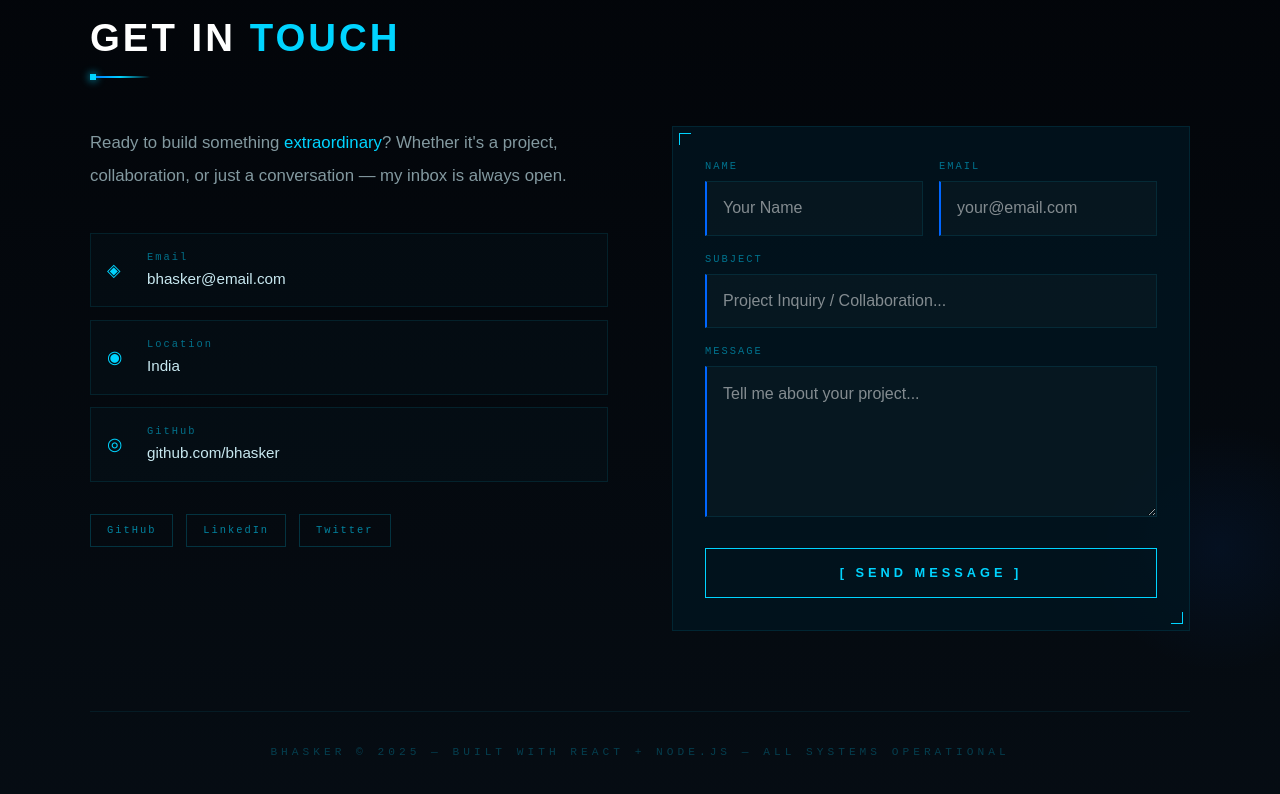
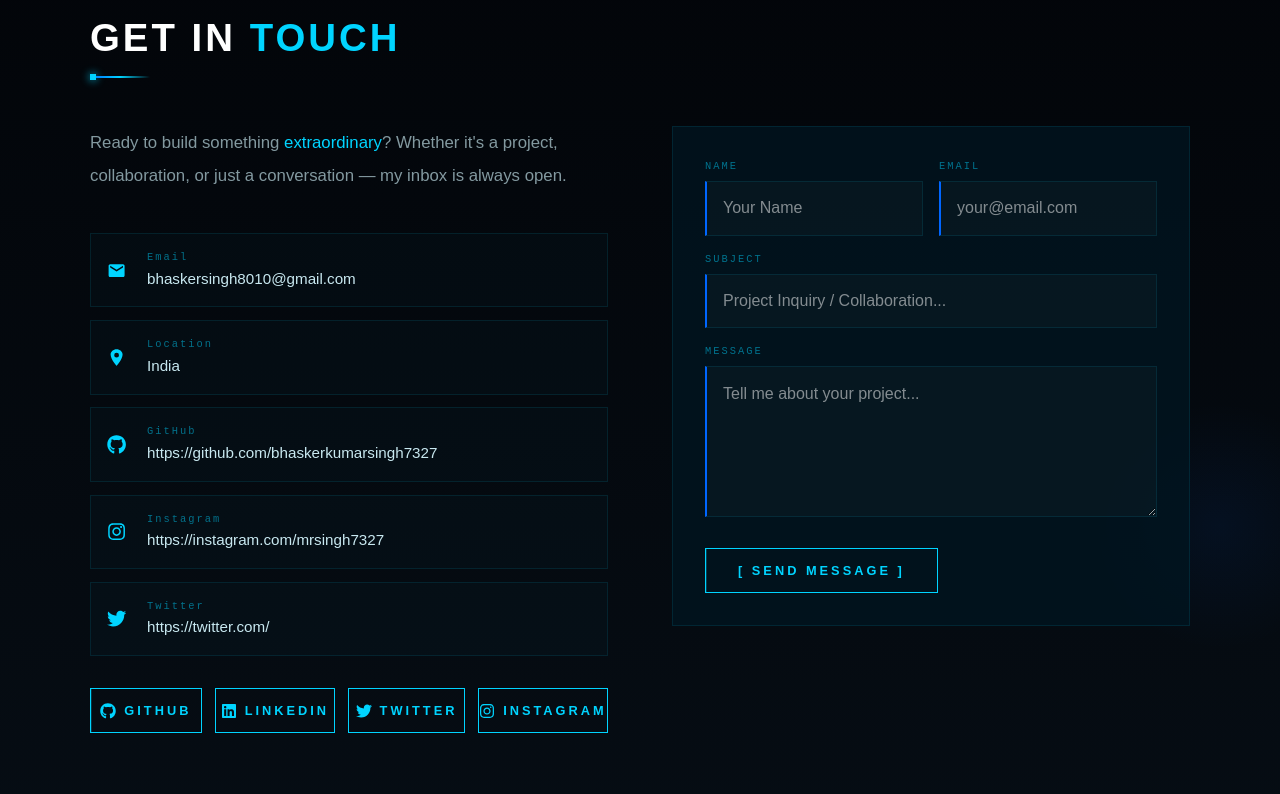
Before and after one commit to bhaskerkumarsingh7327/Portfolio, a React app in the folder frontend/: page / in a window 1280 px wide. Shown: the part 3079-3873 px from the top of the page. Built offline with nearby package versions, Linux system fonts and the light colour scheme; the HTML template or start-up script is replaced by a standard one.

Commit message:
today we add links and run msg box fully with backen

```diff
--- a/frontend/package.json
+++ b/frontend/package.json
@@ -13,7 +13,8 @@
     "@tailwindcss/vite": "^4.2.2",
     "framer-motion": "^12.38.0",
     "react": "^19.2.4",
-    "react-dom": "^19.2.4"
+    "react-dom": "^19.2.4",
+    "react-icons": "^5.6.0"
   },
   "devDependencies": {
     "@eslint/js": "^9.39.4",
--- a/frontend/src/components/Contact.jsx
+++ b/frontend/src/components/Contact.jsx
@@ -1,14 +1,21 @@
 import { useEffect, useRef, useState } from 'react'
+
+// ✅ ICONS ADD
+import { FaGithub, FaLinkedin, FaTwitter, FaInstagram } from 'react-icons/fa'
+import { MdEmail } from 'react-icons/md'
+import { IoLocationSharp } from 'react-icons/io5'
 
 export default function Contact() {
   const sectionRef = useRef(null)
   const [visible, setVisible] = useState(false)
   const [form, setForm] = useState({ name: '', email: '', subject: '', message: '' })
-  const [status, setStatus] = useState('') // idle | sending | success | error
+  const [status, setStatus] = useState('')
   const [focused, setFocused] = useState('')
 
   useEffect(() => {
-    const observer = new IntersectionObserver(([e]) => { if (e.isIntersecting) setVisible(true) }, { threshold: 0.1 })
+    const observer = new IntersectionObserver(([e]) => {
+      if (e.isIntersecting) setVisible(true)
+    }, { threshold: 0.1 })
     if (sectionRef.current) observer.observe(sectionRef.current)
     return () => observer.disconnect()
   }, [])
@@ -16,17 +23,29 @@ export default function Contact() {
   const handleChange = e => setForm({ ...form, [e.target.name]: e.target.value })
 
   const handleSubmit = async () => {
-    if (!form.name || !form.email || !form.message) { setStatus('error'); return }
+    if (!form.name.trim() || !form.email.trim() || !form.message.trim()) {
+      setStatus('error')
+      return
+    }
+
     setStatus('sending')
     try {
-      const res = await fetch('http://localhost:5000/api/contact', {
+      const res = await fetch('http://localhost:5001/api/contact', {
         method: 'POST',
         headers: { 'Content-Type': 'application/json' },
         body: JSON.stringify(form),
       })
-      if (res.ok) { setStatus('success'); setForm({ name: '', email: '', subject: '', message: '' }) }
-      else setStatus('error')
-    } catch { setStatus('error') }
+
+      if (res.ok) {
+        setStatus('success')
+        setForm({ name: '', email: '', subject: '', message: '' })
+      } else {
+        setStatus('error')
+      }
+
+    } catch {
+      setStatus('error')
+    }
   }
 
   const inputBase = (name) => ({
@@ -34,89 +53,191 @@ export default function Contact() {
     background: focused === name ? 'rgba(0,212,255,0.04)' : 'rgba(255,255,255,0.02)',
     border: `1px solid ${focused === name ? 'rgba(0,212,255,0.5)' : 'rgba(0,212,255,0.1)'}`,
     borderLeft: `2px solid ${focused === name ? '#00d4ff' : '#0066ff'}`,
-    color: '#fff', padding: '0.9rem 1rem',
-    fontSize: '1rem', fontFamily: "'Rajdhani',sans-serif",
-    outline: 'none', transition: 'all 0.3s',
+    color: '#fff',
+    padding: '0.9rem 1rem',
+    fontSize: '1rem',
+    fontFamily: "'Rajdhani',sans-serif",
+    outline: 'none',
+    transition: 'all 0.3s',
     boxShadow: focused === name ? '0 0 20px rgba(0,212,255,0.06)' : 'none',
   })
 
   const contacts = [
-    { icon: '◈', label: 'Email', val: 'bhasker@email.com' },
-    { icon: '◉', label: 'Location', val: 'India' },
-    { icon: '◎', label: 'GitHub', val: 'github.com/bhasker' },
+    { icon: <MdEmail />, label: 'Email', val: 'mailto:bhaskersingh8010@gmail.com' },
+    { icon: <IoLocationSharp />, label: 'Location', val: 'India' },
+    { icon: <FaGithub />, label: 'GitHub', val: 'https://github.com/bhaskerkumarsingh7327' },
+    { icon: <FaInstagram />, label: 'Instagram', val: 'https://instagram.com/mrsingh7327' },
+    { icon: <FaTwitter />, label: 'Twitter', val: 'https://twitter.com/' },
   ]
 
   return (
-    <section id="contact" ref={sectionRef} style={{ padding: '7rem 2rem', background: 'linear-gradient(180deg,#020408 0%,#060d14 100%)', position: 'relative', overflow: 'hidden' }}>
+    <section
+      id="contact"
+      ref={sectionRef}
+      style={{
+        padding: '7rem 2rem',
+        background: 'linear-gradient(180deg,#020408 0%,#060d14 100%)',
+        position: 'relative',
+        overflow: 'hidden'
+      }}
+    >
 
-      <div style={{ position: 'absolute', top: 0, left: 0, right: 0, height: 1, background: 'linear-gradient(to right,transparent,rgba(0,212,255,0.2),transparent)' }} />
-      <div style={{ position: 'absolute', bottom: '20%', right: '-5%', width: 250, height: 250, borderRadius: '50%', background: 'radial-gradient(circle,rgba(0,102,255,0.07) 0%,transparent 70%)', pointerEvents: 'none' }} />
+      <div style={{
+        position: 'absolute',
+        top: 0,
+        left: 0,
+        right: 0,
+        height: 1,
+        background: 'linear-gradient(to right,transparent,rgba(0,212,255,0.2),transparent)'
+      }} />
+
+      <div style={{
+        position: 'absolute',
+        bottom: '20%',
+        right: '-5%',
+        width: 250,
+        height: 250,
+        borderRadius: '50%',
+        background: 'radial-gradient(circle,rgba(0,102,255,0.07) 0%,transparent 70%)',
+        pointerEvents: 'none'
+      }} />
 
       <div style={{ maxWidth: 1100, margin: '0 auto' }}>
-        <div style={{ opacity: visible ? 1 : 0, transform: visible ? 'translateY(0)' : 'translateY(30px)', transition: 'all 0.7s ease' }}>
+        <div style={{
+          opacity: visible ? 1 : 0,
+          transform: visible ? 'translateY(0)' : 'translateY(30px)',
+          transition: 'all 0.7s ease'
+        }}>
           <p className="section-tag">// ESTABLISH_CONNECTION.sh</p>
           <h2 className="section-title">Get In <span>Touch</span></h2>
           <div className="section-bar" />
         </div>
 
-        <div style={{ display: 'grid', gridTemplateColumns: 'repeat(auto-fit,minmax(280px,1fr))', gap: '4rem' }}>
+        <div style={{
+          display: 'grid',
+          gridTemplateColumns: 'repeat(auto-fit,minmax(280px,1fr))',
+          gap: '4rem'
+        }}>
 
-          {/* Left: info */}
-          <div style={{ opacity: visible ? 1 : 0, transform: visible ? 'translateX(0)' : 'translateX(-30px)', transition: 'all 0.8s ease 0.2s' }}>
-            <p style={{ color: 'rgba(200,232,240,0.65)', lineHeight: 2, fontSize: '1.05rem', marginBottom: '2.5rem' }}>
+          {/* LEFT */}
+          <div style={{
+            opacity: visible ? 1 : 0,
+            transform: visible ? 'translateX(0)' : 'translateX(-30px)',
+            transition: 'all 0.8s ease 0.2s'
+          }}>
+
+            <p style={{
+              color: 'rgba(200,232,240,0.65)',
+              lineHeight: 2,
+              fontSize: '1.05rem',
+              marginBottom: '2.5rem'
+            }}>
               Ready to build something <span style={{ color: '#00d4ff' }}>extraordinary</span>? Whether it's a project, collaboration, or just a conversation — my inbox is always open.
             </p>
 
             {contacts.map(c => (
-              <div key={c.label} style={{
-                display: 'flex', alignItems: 'center', gap: '1rem',
-                padding: '1rem', marginBottom: '0.8rem',
-                border: '1px solid rgba(0,212,255,0.1)',
-                background: 'rgba(0,212,255,0.02)',
-                transition: 'all 0.3s', cursor: 'pointer',
-              }}
-              onMouseEnter={e => { e.currentTarget.style.borderColor = 'rgba(0,212,255,0.35)'; e.currentTarget.style.background = 'rgba(0,212,255,0.06)' }}
-              onMouseLeave={e => { e.currentTarget.style.borderColor = 'rgba(0,212,255,0.1)'; e.currentTarget.style.background = 'rgba(0,212,255,0.02)' }}>
-                <span style={{ color: '#00d4ff', fontSize: '1.1rem', width: 24 }}>{c.icon}</span>
-                <div>
-                  <div style={{ fontFamily: "'Share Tech Mono',monospace", fontSize: '0.65rem', color: 'rgba(0,212,255,0.5)', letterSpacing: 2, marginBottom: 2 }}>{c.label}</div>
-                  <div style={{ fontSize: '0.95rem', color: '#c8e8f0' }}>{c.val}</div>
+              <a key={c.label} href={c.val} target="_blank" style={{ textDecoration: 'none' }}>
+                <div style={{
+                  display: 'flex',
+                  alignItems: 'center',
+                  gap: '1rem',
+                  padding: '1rem',
+                  marginBottom: '0.8rem',
+                  border: '1px solid rgba(0,212,255,0.1)',
+                  background: 'rgba(0,212,255,0.02)',
+                  transition: 'all 0.3s',
+                  cursor: 'pointer',
+                }}
+                onMouseEnter={e => {
+                  e.currentTarget.style.borderColor = 'rgba(0,212,255,0.35)'
+                  e.currentTarget.style.background = 'rgba(0,212,255,0.06)'
+                }}
+                onMouseLeave={e => {
+                  e.currentTarget.style.borderColor = 'rgba(0,212,255,0.1)'
+                  e.currentTarget.style.background = 'rgba(0,212,255,0.02)'
+                }}>
+                  <span style={{ color: '#00d4ff', fontSize: '1.2rem', width: 24 }}>
+                    {c.icon}
+                  </span>
+                  <div>
+                    <div style={{
+                      fontFamily: "'Share Tech Mono',monospace",
+                      fontSize: '0.65rem',
+                      color: 'rgba(0,212,255,0.5)',
+                      letterSpacing: 2,
+                      marginBottom: 2
+                    }}>
+                      {c.label}
+                    </div>
+                    <div style={{ fontSize: '0.95rem', color: '#c8e8f0' }}>
+                      {c.val.replace('mailto:', '')}
+                    </div>
+                  </div>
                 </div>
-              </div>
+              </a>
             ))}
 
-            {/* Social links */}
+            {/* ✅ BUTTON FIX ONLY */}
             <div style={{ display: 'flex', gap: '0.8rem', marginTop: '2rem' }}>
-              {['GitHub', 'LinkedIn', 'Twitter'].map(s => (
-                <a key={s} href="#" style={{
-                  padding: '0.5rem 1rem', fontFamily: "'Share Tech Mono',monospace",
-                  fontSize: '0.65rem', letterSpacing: 2,
-                  border: '1px solid rgba(0,212,255,0.2)', color: 'rgba(0,212,255,0.6)',
-                  textDecoration: 'none', background: 'transparent',
-                  transition: 'all 0.25s',
-                }}
-                onMouseEnter={e => { e.target.style.borderColor = '#00d4ff'; e.target.style.color = '#00d4ff'; e.target.style.background = 'rgba(0,212,255,0.08)' }}
-                onMouseLeave={e => { e.target.style.borderColor = 'rgba(0,212,255,0.2)'; e.target.style.color = 'rgba(0,212,255,0.6)'; e.target.style.background = 'transparent' }}>
-                  {s}
+              {[
+                { name: 'GitHub', icon: <FaGithub />, link: 'https://github.com/bhaskerkumarsingh7327' },
+                { name: 'LinkedIn', icon: <FaLinkedin />, link: 'https://www.linkedin.com/in/bhasker-kumar-singh-84b778294/' },
+                { name: 'Twitter', icon: <FaTwitter />, link: 'https://twitter.com/' },
+                { name: 'Instagram', icon: <FaInstagram />, link: 'https://instagram.com/mrsingh7327' },
+              ].map(s => (
+                <a key={s.name} href={s.link} target="_blank" className="btn-neo">
+                  <span style={{
+                    display: 'flex',
+                    alignItems: 'center',
+                    gap: '8px',
+                    justifyContent: 'center'
+                  }}>
+                    <span style={{ fontSize: '1rem', display: 'flex' }}>{s.icon}</span>
+                    {s.name}
+                  </span>
                 </a>
               ))}
             </div>
+
           </div>
 
-          {/* Right: form */}
-          <div style={{ opacity: visible ? 1 : 0, transform: visible ? 'translateX(0)' : 'translateX(30px)', transition: 'all 0.8s ease 0.4s' }}>
-            <div style={{ padding: '2rem', border: '1px solid rgba(0,212,255,0.1)', background: 'rgba(0,21,32,0.8)', position: 'relative' }}>
-              {/* Corner brackets */}
-              <div style={{ position: 'absolute', top: 6, left: 6, width: 12, height: 12, borderTop: '1px solid #00d4ff', borderLeft: '1px solid #00d4ff' }} />
-              <div style={{ position: 'absolute', bottom: 6, right: 6, width: 12, height: 12, borderBottom: '1px solid #00d4ff', borderRight: '1px solid #00d4ff' }} />
+          {/* RIGHT */}
+          <div style={{
+            opacity: visible ? 1 : 0,
+            transform: visible ? 'translateX(0)' : 'translateX(30px)',
+            transition: 'all 0.8s ease 0.4s'
+          }}>
 
-              <div style={{ display: 'grid', gridTemplateColumns: '1fr 1fr', gap: '1rem', marginBottom: '1rem' }}>
+            <div style={{
+              padding: '2rem',
+              border: '1px solid rgba(0,212,255,0.1)',
+              background: 'rgba(0,21,32,0.8)',
+              position: 'relative'
+            }}>
+
+              <div style={{
+                display: 'grid',
+                gridTemplateColumns: '1fr 1fr',
+                gap: '1rem',
+                marginBottom: '1rem'
+              }}>
                 {['name', 'email'].map(field => (
                   <div key={field}>
-                    <label style={{ fontFamily: "'Share Tech Mono',monospace", fontSize: '0.65rem', color: 'rgba(0,212,255,0.5)', letterSpacing: 2, display: 'block', marginBottom: '0.4rem' }}>
+                    <label style={{
+                      fontFamily: "'Share Tech Mono',monospace",
+                      fontSize: '0.65rem',
+                      color: 'rgba(0,212,255,0.5)',
+                      letterSpacing: 2,
+                      display: 'block',
+                      marginBottom: '0.4rem'
+                    }}>
                       {field.toUpperCase()}
                     </label>
-                    <input name={field} value={form[field]} onChange={handleChange}
+
+                    <input
+                      name={field}
+                      value={form[field]}
+                      onChange={handleChange}
                       placeholder={field === 'name' ? 'Your Name' : 'your@email.com'}
                       style={inputBase(field)}
                       onFocus={() => setFocused(field)}
@@ -127,8 +248,21 @@ export default function Contact() {
               </div>
 
               <div style={{ marginBottom: '1rem' }}>
-                <label style={{ fontFamily: "'Share Tech Mono',monospace", fontSize: '0.65rem', color: 'rgba(0,212,255,0.5)', letterSpacing: 2, display: 'block', marginBottom: '0.4rem' }}>SUBJECT</label>
-                <input name="subject" value={form.subject} onChange={handleChange}
+                <label style={{
+                  fontFamily: "'Share Tech Mono',monospace",
+                  fontSize: '0.65rem',
+                  color: 'rgba(0,212,255,0.5)',
+                  letterSpacing: 2,
+                  display: 'block',
+                  marginBottom: '0.4rem'
+                }}>
+                  SUBJECT
+                </label>
+
+                <input
+                  name="subject"
+                  value={form.subject}
+                  onChange={handleChange}
                   placeholder="Project Inquiry / Collaboration..."
                   style={inputBase('subject')}
                   onFocus={() => setFocused('subject')}
@@ -137,9 +271,23 @@ export default function Contact() {
               </div>
 
               <div style={{ marginBottom: '1.5rem' }}>
-                <label style={{ fontFamily: "'Share Tech Mono',monospace", fontSize: '0.65rem', color: 'rgba(0,212,255,0.5)', letterSpacing: 2, display: 'block', marginBottom: '0.4rem' }}>MESSAGE</label>
-                <textarea name="message" value={form.message} onChange={handleChange}
-                  rows={5} placeholder="Tell me about your project..."
+                <label style={{
+                  fontFamily: "'Share Tech Mono',monospace",
+                  fontSize: '0.65rem',
+                  color: 'rgba(0,212,255,0.5)',
+                  letterSpacing: 2,
+                  display: 'block',
+                  marginBottom: '0.4rem'
+                }}>
+                  MESSAGE
+                </label>
+
+                <textarea
+                  name="message"
+                  value={form.message}
+                  onChange={handleChange}
+                  rows={5}
+                  placeholder="Tell me about your project..."
                   style={{ ...inputBase('message'), resize: 'vertical' }}
                   onFocus={() => setFocused('message')}
                   onBlur={() => setFocused('')}
@@ -147,32 +295,44 @@ export default function Contact() {
               </div>
 
               {status === 'success' && (
-                <div style={{ marginBottom: '1rem', padding: '0.7rem 1rem', background: 'rgba(0,255,136,0.06)', border: '1px solid rgba(0,255,136,0.3)', fontFamily: "'Share Tech Mono',monospace", fontSize: '0.72rem', color: '#00ff88', letterSpacing: 2 }}>
+                <div style={{
+                  marginBottom: '1rem',
+                  padding: '0.7rem 1rem',
+                  background: 'rgba(0,255,136,0.06)',
+                  border: '1px solid rgba(0,255,136,0.3)',
+                  fontFamily: "'Share Tech Mono',monospace",
+                  fontSize: '0.72rem',
+                  color: '#00ff88',
+                  letterSpacing: 2
+                }}>
                   ✓ TRANSMISSION SUCCESSFUL — I'll respond shortly.
                 </div>
               )}
+
               {status === 'error' && (
-                <div style={{ marginBottom: '1rem', padding: '0.7rem 1rem', background: 'rgba(0,212,255,0.04)', border: '1px solid rgba(226,75,74,0.3)', fontFamily: "'Share Tech Mono',monospace", fontSize: '0.72rem', color: '#ff6b6b', letterSpacing: 2 }}>
+                <div style={{
+                  marginBottom: '1rem',
+                  padding: '0.7rem 1rem',
+                  background: 'rgba(0,212,255,0.04)',
+                  border: '1px solid rgba(226,75,74,0.3)',
+                  fontFamily: "'Share Tech Mono',monospace",
+                  fontSize: '0.72rem',
+                  color: '#ff6b6b',
+                  letterSpacing: 2
+                }}>
                   ✗ TRANSMISSION FAILED — Fill all required fields.
                 </div>
               )}
 
-              <button onClick={handleSubmit} disabled={status === 'sending'}
-                className="btn-neo"
-                style={{ width: '100%', textAlign: 'center', padding: '0.9rem', cursor: 'pointer', border: '1px solid #00d4ff', color: '#00d4ff', background: 'transparent', fontFamily: "'Exo 2',sans-serif", fontWeight: 700, fontSize: '0.8rem', letterSpacing: 4, textTransform: 'uppercase', position: 'relative', overflow: 'hidden', transition: 'all 0.3s' }}>
-                <span style={{ position: 'relative', zIndex: 1 }}>
+              <button onClick={handleSubmit} disabled={status === 'sending'} className="btn-neo">
+                <span>
                   {status === 'sending' ? '[ TRANSMITTING... ]' : '[ SEND MESSAGE ]'}
                 </span>
               </button>
+
             </div>
           </div>
-        </div>
 
-        {/* Footer */}
-        <div style={{ marginTop: '5rem', paddingTop: '2rem', borderTop: '1px solid rgba(0,212,255,0.08)', textAlign: 'center' }}>
-          <div style={{ fontFamily: "'Share Tech Mono',monospace", fontSize: '0.7rem', color: 'rgba(0,212,255,0.25)', letterSpacing: 4 }}>
-            BHASKER © 2025 — BUILT WITH REACT + NODE.JS — ALL SYSTEMS OPERATIONAL
-          </div>
         </div>
       </div>
     </section>
```
Also changed, not shown: 1 other file (tests, documents, lock files or other folders).
